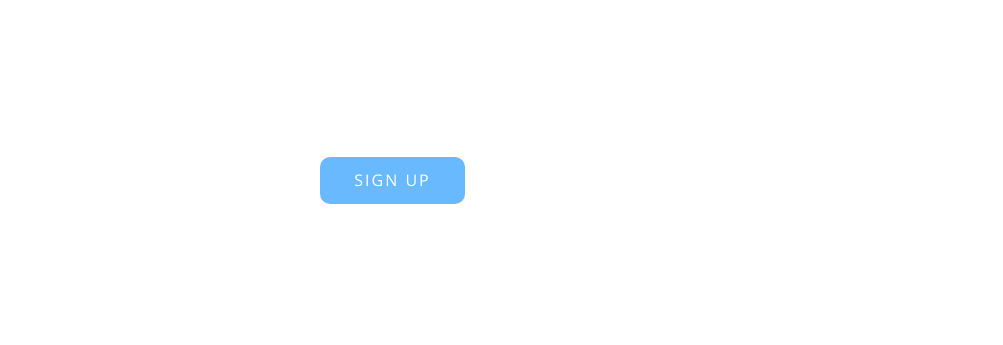
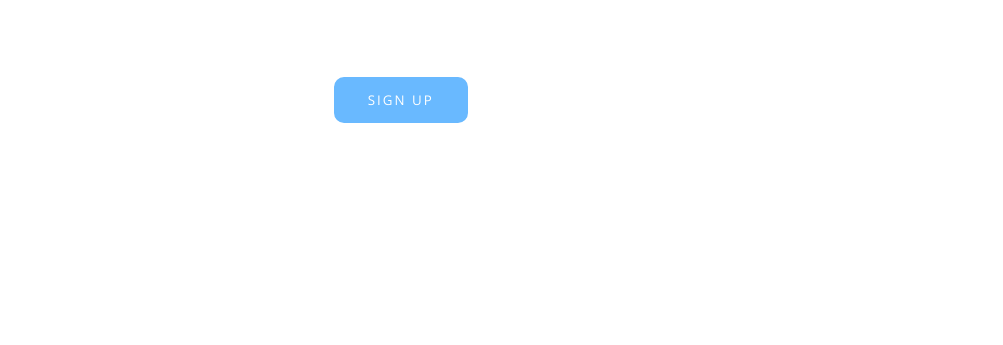
Before and after one commit to Leladatan/velocity, a website built with Vite: page index.html in a window 1280 px wide. Shown: the part 455-800 px from the top of the page, without its empty margins (138-1141 px from the left). Built offline with nearby package versions, Linux system fonts and the light colour scheme; files whose address does not match are found by name.

Commit message:
normolize add

```diff
--- a/index.html
+++ b/index.html
@@ -6,7 +6,7 @@
           content="width=device-width, user-scalable=no, initial-scale=1.0, maximum-scale=1.0, minimum-scale=1.0">
     <meta http-equiv="X-UA-Compatible" content="ie=edge">
     <title>Project</title>
-    <link rel="stylesheet" href="node_modules/normalize.css/normalize.css">
+    <link rel="stylesheet" href="node_modules/normalize-scss/sass/_normalize.scss">
     <link rel="stylesheet" href="css/style.css">
 </head>
 <body>
--- a/package.json
+++ b/package.json
@@ -11,5 +11,8 @@
   "devDependencies": {
     "typescript": "^4.6.4",
     "vite": "^3.1.0"
+  },
+  "dependencies": {
+    "normalize-scss": "^7.0.1"
   }
 }
```
Also changed, not shown: 2 other files.
